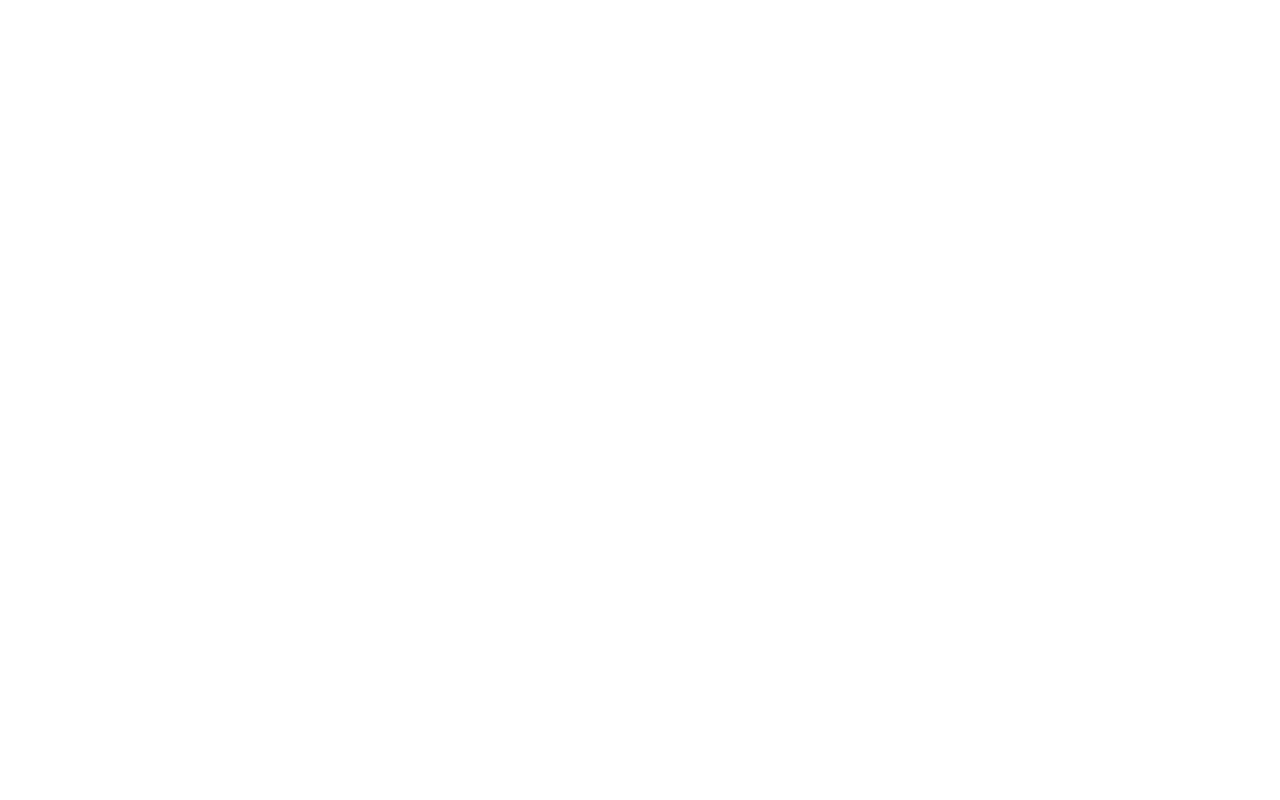
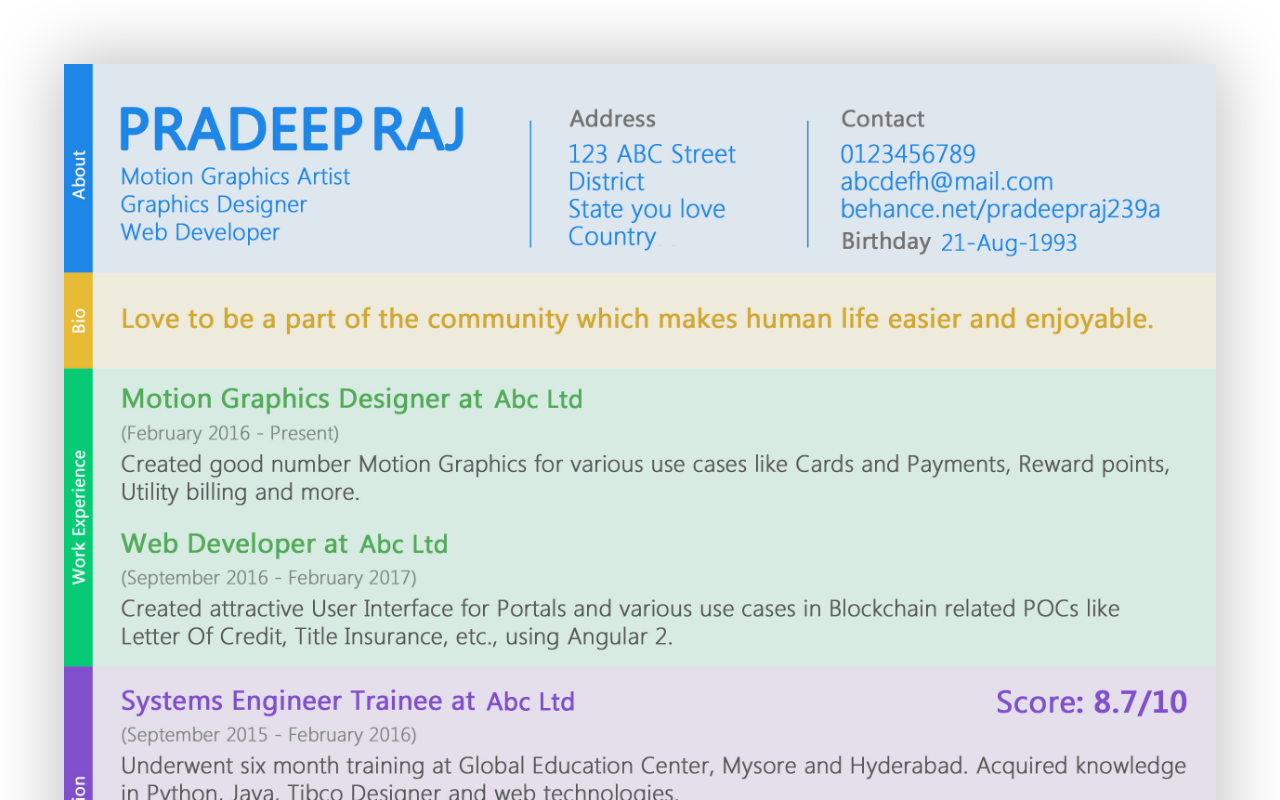
Before and after one commit to pradeeprajr93/pradeeprajr93.github.io, a plain HTML site: page index.html in a window 1280 px wide. Shown: the top 800 px of the page. Drawn offline with Linux system fonts and the light colour scheme.

Commit message:
Added Image

```diff
--- a/index.html
+++ b/index.html
@@ -2,8 +2,11 @@
 <html>
 <head>
 	<title>My Resume</title>
+	<link rel="stylesheet" type="text/css" href="styles.css">
 </head>
 <body>
-<div class="resume-holder"></div>
+<div class="resume-holder">
+	<img src="assets/images/dummy_resume.JPG">
+</div>
 </body>
 </html>
--- a/styles.css
+++ b/styles.css
@@ -1,3 +1,17 @@
+body{
+    width: 100%;
+    height: 100vh;
+    margin: 0;
+    padding: 0;
+}
 .resume-holder{
-	background: "assets/images/resume.jpg"
+	width: 100%;
+	height: 100%;
+    /*background-image: url(assets/images/resume.jpg);*/
+    background-size: cover;
 }
+.resume-holder img{
+	width: 90%;
+    margin: 5%;
+    box-shadow: 0px 0px 64px 5px rgba(0,0,0,0.25);
+}
```
Also changed, not shown: assets/images/dummy_resume.JPG (added).
